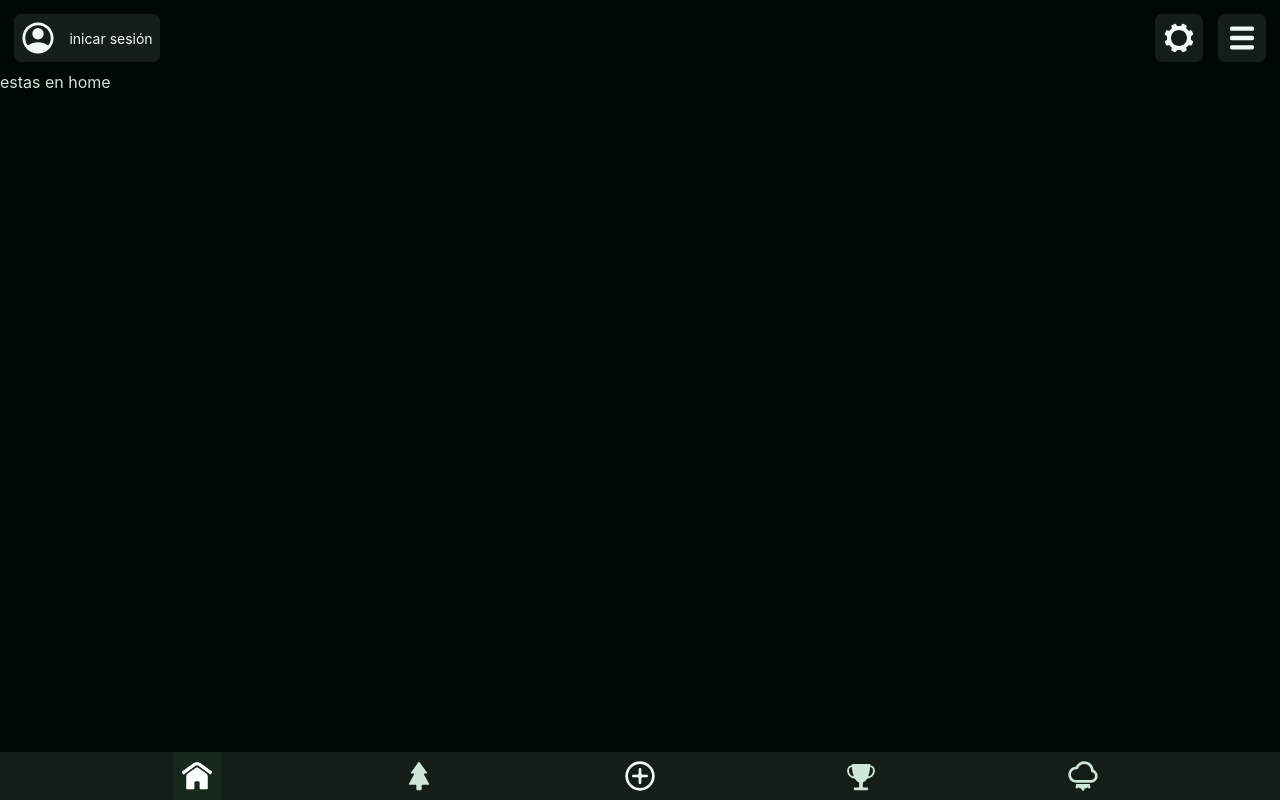
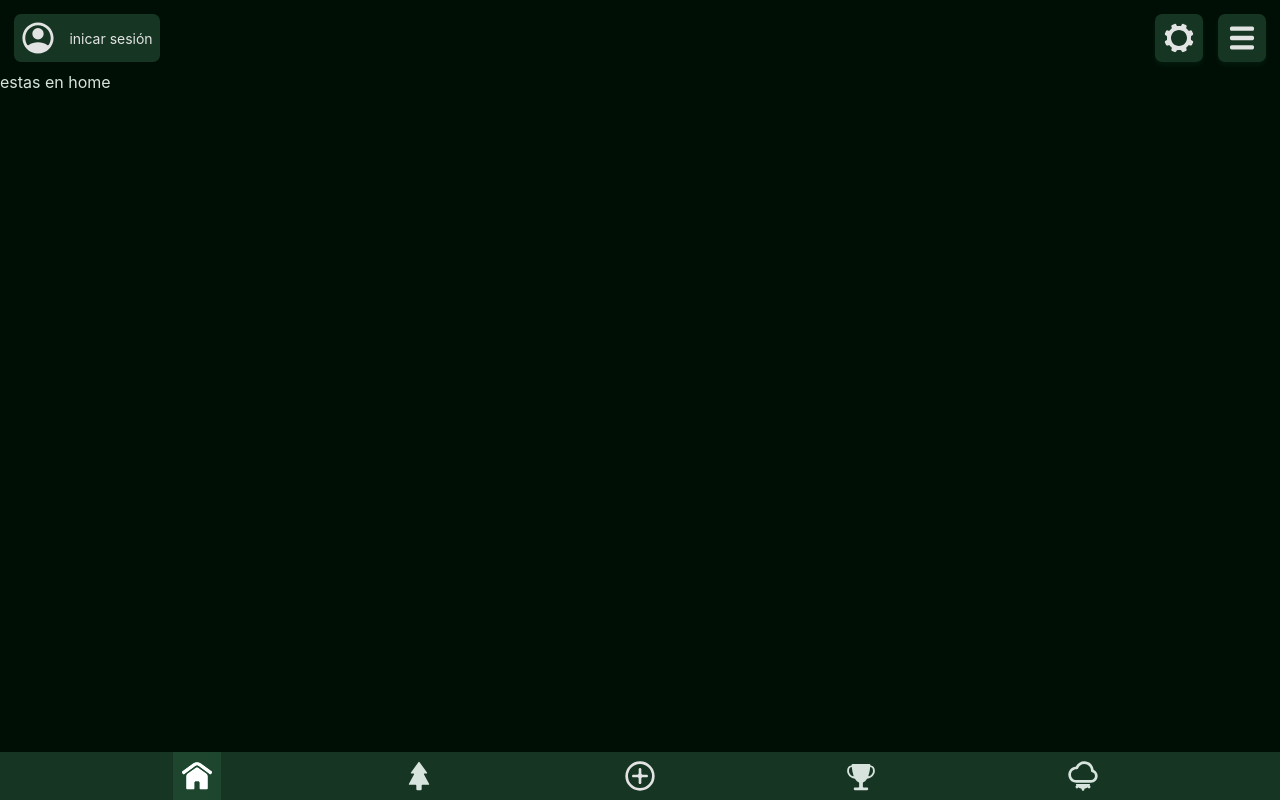
Before and after one commit to MatrosMartz/Tree-Maps, a Svelte app: page / in a window 1280 px wide. Built offline with nearby package versions, Linux system fonts and the light colour scheme.

Commit message:
other change color schema xd

```diff
--- a/static/global.css
+++ b/static/global.css
@@ -1,35 +1,36 @@
 :root {
-	--g-bb:   #000803;  --g-lb:   #131f16;
-	--g-nb:   #050f09;  --g-sb:   #1a3324;
-	--g-sh:   #1a4d2e;  --g-bd:   #1f9952;
-	--g-ic:   #52cc83;  --g-al:   #77d9a7;
-	--g-at:   #b2dec5;  --g-pt:   #cee5d7;
-	--g-t2:   #d2f7e7;  --g-t1:   #eefaf3;
-	--g-is: #1a4d2e10;  --g-rs: #77d9a710;
+	--g-bb:   hsl(144, 100%, 3%);  --g-lb:   hsl(144, 39%, 15%);
+	--g-nb:   hsl(144, 66%, 15%);  --g-sb:   hsl(144, 45%, 30%);
+	--g-sh:   hsl(144, 60%, 35%);  --g-bd:   hsl(144, 80%, 60%);
+	--g-ic:   hsl(144, 63%, 80%);  --g-al:   hsl(144, 44%, 74%);
+	--g-at:   hsl(144, 35%, 90%);  --g-pt:   hsl(144, 20%, 87%);
+	--g-t2:   hsl(144, 15%, 95%);  --g-t1:   hsl(144, 05%, 89%);
+	--g-is: hsla(144,60%,35%,.1);  --g-rs: hsla(144,44%,74%,.1);
 
-	--o-bb:   #080300;  --o-lb:   #1f1713;
-	--o-nb:   #0f0905;  --o-sb:   #33241a;
-	--o-sh:   #4d2e1a;  --o-bd:   #99511f;
-	--o-ic:   #cc8452;  --o-al:   #d9a077;
-	--o-at:   #dec8b2;  --o-pt:   #e5d8cf;
-	--o-t2:   #f7e1d2;  --o-t1:   #faf3ee;
-	--o-is: #4d2e1a10;  --o-rs: #d9a07710;
+	--o-bb:   hsl(025, 100%, 3%);  --o-lb:   hsl(025, 39%, 15%);
+	--o-nb:   hsl(025, 66%, 15%);  --o-sb:   hsl(025, 45%, 30%);
+	--o-sh:   hsl(025, 60%, 35%);  --o-bd:   hsl(025, 80%, 60%);
+	--o-ic:   hsl(025, 63%, 80%);  --o-al:   hsl(025, 44%, 74%);
+	--o-at:   hsl(025, 35%, 90%);  --o-pt:   hsl(025, 20%, 87%);
+	--o-t2:   hsl(025, 15%, 95%);  --o-t1:   hsl(025, 05%, 89%);
+	--o-is: hsla(025,60%,35%,.1);  --o-rs: hsla(025,44%,74%,.1);
 
-	--r-bb:   #080001;  --r-lb:   #1f1313;
-	--r-nb:   #0f0506;  --r-sb:   #331a1c;
-	--r-sh:   #4d1a1f;  --r-bd:   #991f2a;
-	--r-ic:   #cc5260;  --r-al:   #d97781;
-	--r-at:   #deb2b6;  --r-pt:   #e5cfd1;
-	--r-t2:   #f7d2d7;  --r-t1:   #faeeef;
-	--r-is: #4d1a1f10;  --r-rs: #d9778110;
+	--r-bb:   hsl(353, 100%, 3%);  --r-lb:   hsl(353, 39%, 15%);
+	--r-nb:   hsl(353, 66%, 15%);  --r-sb:   hsl(353, 45%, 30%);
+	--r-sh:   hsl(353, 60%, 35%);  --r-bd:   hsl(353, 80%, 60%);
+	--r-ic:   hsl(353, 63%, 80%);  --r-al:   hsl(353, 44%, 74%);
+	--r-at:   hsl(353, 35%, 90%);  --r-pt:   hsl(353, 20%, 87%);
+	--r-t2:   hsl(353, 15%, 95%);  --r-t1:   hsl(353, 05%, 89%);
+	--r-is: hsla(353,60%,35%,.1);  --r-rs: hsla(353,44%,74%,.1);
 
-	--b-bb:   #000508;  --b-lb:   #131a1f;
-	--b-nb:   #050b0f;  --b-sb:   #1a2833;
-	--b-sh:   #1a384d;  --b-bd:   #1f6199;
-	--b-ic:   #5294cc;  --b-al:   #77afd9;
-	--b-at:   #b1c9de;  --b-pt:   #efdce5;
-	--b-t2:   #d3e7f7;  --b-t1:   #eef5fa;
-	--b-is: #1a384d10;  --b-rs: #77afd910;
+	--b-bb:   hsl(207, 100%, 3%);  --b-lb:   hsl(207, 39%, 15%);
+	--b-nb:   hsl(207, 66%, 15%);  --b-sb:   hsl(207, 45%, 30%);
+	--b-sh:   hsl(207, 60%, 35%);  --b-bd:   hsl(207, 80%, 60%);
+	--b-ic:   hsl(207, 63%, 80%);  --b-al:   hsl(207, 44%, 74%);
+	--b-at:   hsl(207, 35%, 90%);  --b-pt:   hsl(207, 20%, 87%);
+	--b-t2:   hsl(207, 15%, 95%);  --b-t1:   hsl(207, 05%, 89%);
+	--b-is: hsla(207,60%,35%,.1);  --b-rs: hsla(207,44%,74%,.1);
+
 
 	--l-filt: brightness(130%);
 	--d-filt: brightness(70%);
```
